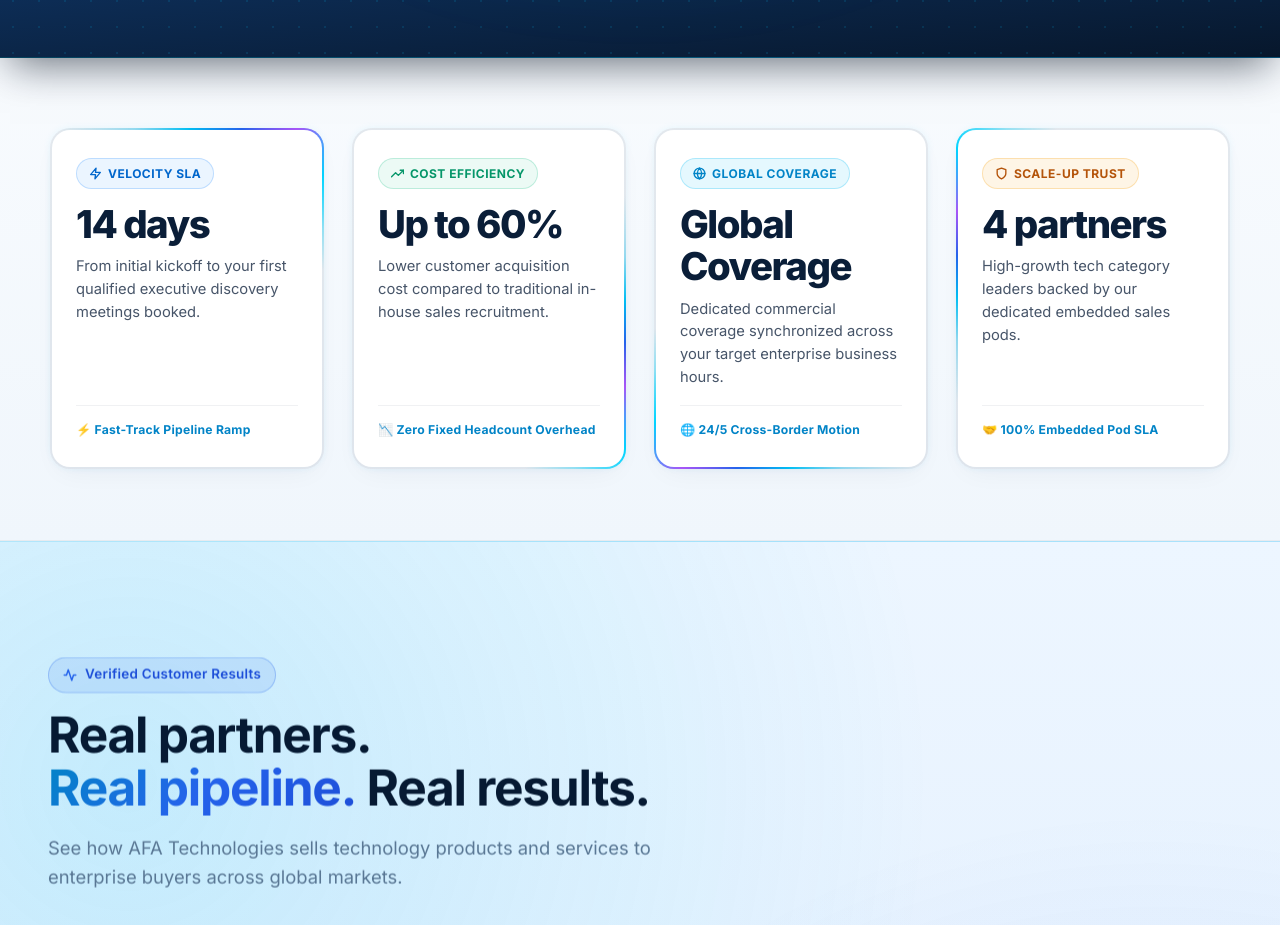
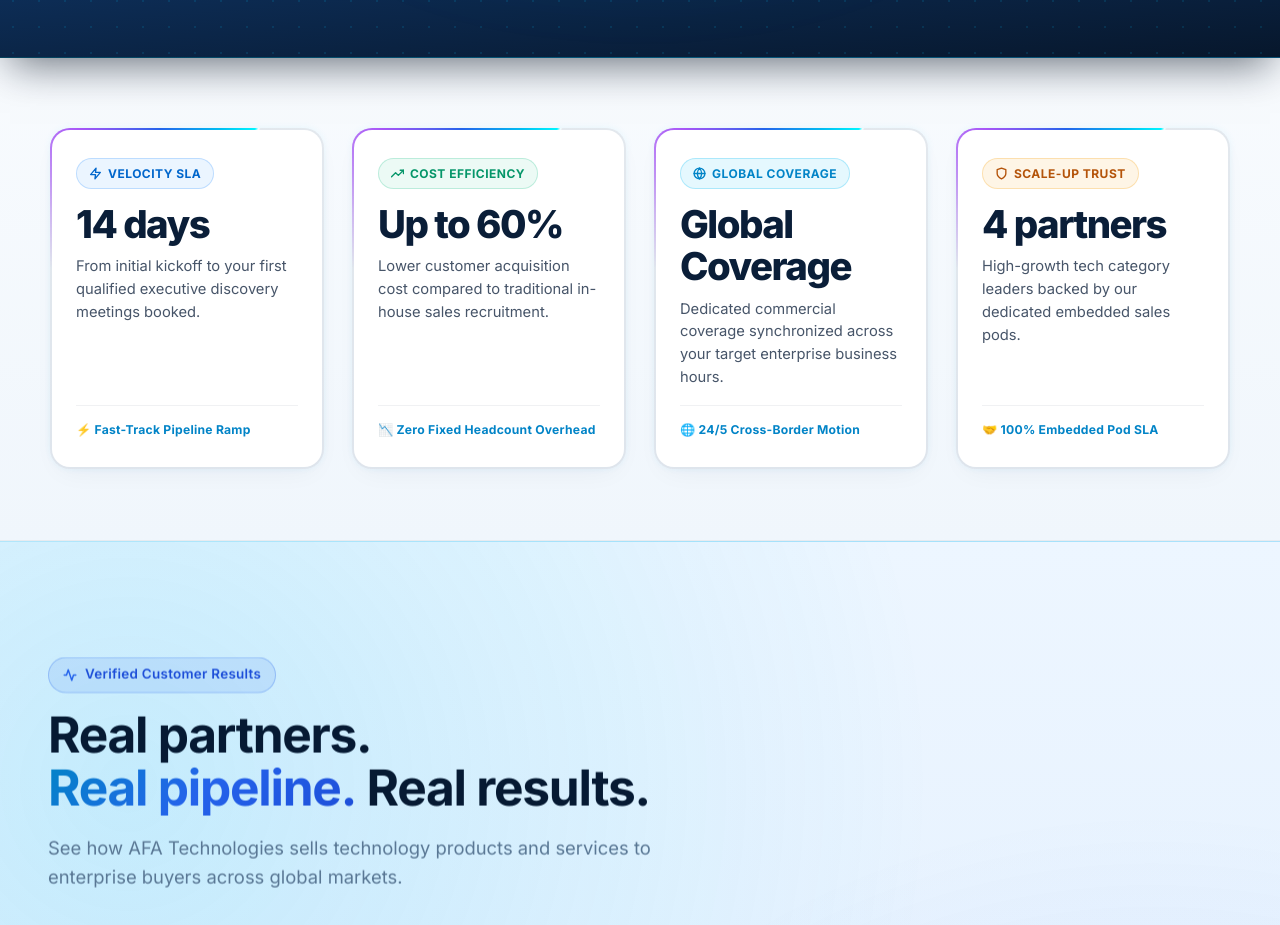
Before and after one commit to HafizTayyabNasir/AFATechnolgies, a Next.js app: page / in a window 1280 px wide. Shown: the part 1131-2056 px from the top of the page. Built offline with nearby package versions, Linux system fonts and the light colour scheme.

Commit message:
Synchronize border beam animation across 4 cards with sharp leading edge and gradient tail

```diff
--- a/AFA-Technologies-Website.html
+++ b/AFA-Technologies-Website.html
@@ -649,13 +649,9 @@ ul{margin:0;padding:0;list-style:none}
 .metrics-deck{display:grid;grid-template-columns:repeat(4,1fr);gap:clamp(16px,2.2vw,28px);margin-top:0}
 
 .metric-bento-card{position:relative;background:rgba(10,30,56,0.08);border-radius:20px;padding:clamp(22px,2.8vw,30px) clamp(18px,2.2vw,26px);display:flex;flex-direction:column;justify-content:space-between;box-shadow:0 10px 28px -10px rgba(10,30,56,0.06),0 0 10px -2px rgba(0,189,242,0.12);transition:transform .35s cubic-bezier(0.16,1,0.3,1),box-shadow .35s ease;overflow:hidden;isolation:isolate}
-.metric-bento-card::before{content:"";position:absolute;top:50%;left:50%;width:300%;height:300%;transform:translate(-50%,-50%);background:conic-gradient(from 0deg,transparent 0deg,transparent 60deg,rgba(0,189,242,0.35) 80deg,#00bdf2 98deg,#2563eb 115deg,#a855f7 130deg,#00d4ff 145deg,rgba(0,212,255,0.35) 160deg,transparent 175deg,transparent 360deg);animation:bentoBeamRotate 4s linear infinite;z-index:1}
+.metric-bento-card::before{content:"";position:absolute;top:50%;left:50%;width:300%;height:300%;transform:translate(-50%,-50%);background:conic-gradient(from 0deg,transparent 0deg,transparent 15deg,rgba(168,85,247,0) 20deg,rgba(168,85,247,0.35) 40deg,#a855f7 65deg,#2563eb 88deg,#00bdf2 108deg,#00f5ff 119deg,#ffffff 120deg,transparent 120.5deg,transparent 360deg);animation:bentoBeamRotate 4s linear infinite;z-index:1}
 .metric-bento-card::after{content:"";position:absolute;inset:2px;background:#ffffff;border-radius:18px;z-index:2;transition:background .3s ease}
 .metric-bento-card > *{position:relative;z-index:3}
-.metric-bento-card:nth-child(1)::before{animation-delay:0s}
-.metric-bento-card:nth-child(2)::before{animation-delay:-1s}
-.metric-bento-card:nth-child(3)::before{animation-delay:-2s}
-.metric-bento-card:nth-child(4)::before{animation-delay:-3s}
 .metric-bento-card:hover{transform:translateY(-5px);box-shadow:0 20px 42px -10px rgba(0,189,242,0.25),0 0 22px rgba(0,189,242,0.2)}
 @keyframes bentoBeamRotate{from{transform:translate(-50%,-50%) rotate(0deg)}to{transform:translate(-50%,-50%) rotate(360deg)}}
 @media (prefers-reduced-motion: reduce){.metric-bento-card::before{animation:none}}
--- a/app/globals.css
+++ b/app/globals.css
@@ -633,13 +633,9 @@ ul{margin:0;padding:0;list-style:none}
 .metrics-deck{display:grid;grid-template-columns:repeat(4,1fr);gap:clamp(16px,2.2vw,28px);margin-top:0}
 
 .metric-bento-card{position:relative;background:rgba(10,30,56,0.08);border-radius:20px;padding:clamp(22px,2.8vw,30px) clamp(18px,2.2vw,26px);display:flex;flex-direction:column;justify-content:space-between;box-shadow:0 10px 28px -10px rgba(10,30,56,0.06),0 0 10px -2px rgba(0,189,242,0.12);transition:transform .35s cubic-bezier(0.16,1,0.3,1),box-shadow .35s ease;overflow:hidden;isolation:isolate}
-.metric-bento-card::before{content:"";position:absolute;top:50%;left:50%;width:300%;height:300%;transform:translate(-50%,-50%);background:conic-gradient(from 0deg,transparent 0deg,transparent 60deg,rgba(0,189,242,0.35) 80deg,#00bdf2 98deg,#2563eb 115deg,#a855f7 130deg,#00d4ff 145deg,rgba(0,212,255,0.35) 160deg,transparent 175deg,transparent 360deg);animation:bentoBeamRotate 4s linear infinite;z-index:1}
+.metric-bento-card::before{content:"";position:absolute;top:50%;left:50%;width:300%;height:300%;transform:translate(-50%,-50%);background:conic-gradient(from 0deg,transparent 0deg,transparent 15deg,rgba(168,85,247,0) 20deg,rgba(168,85,247,0.35) 40deg,#a855f7 65deg,#2563eb 88deg,#00bdf2 108deg,#00f5ff 119deg,#ffffff 120deg,transparent 120.5deg,transparent 360deg);animation:bentoBeamRotate 4s linear infinite;z-index:1}
 .metric-bento-card::after{content:"";position:absolute;inset:2px;background:#ffffff;border-radius:18px;z-index:2;transition:background .3s ease}
 .metric-bento-card > *{position:relative;z-index:3}
-.metric-bento-card:nth-child(1)::before{animation-delay:0s}
-.metric-bento-card:nth-child(2)::before{animation-delay:-1s}
-.metric-bento-card:nth-child(3)::before{animation-delay:-2s}
-.metric-bento-card:nth-child(4)::before{animation-delay:-3s}
 .metric-bento-card:hover{transform:translateY(-5px);box-shadow:0 20px 42px -10px rgba(0,189,242,0.25),0 0 22px rgba(0,189,242,0.2)}
 @keyframes bentoBeamRotate{from{transform:translate(-50%,-50%) rotate(0deg)}to{transform:translate(-50%,-50%) rotate(360deg)}}
 @media (prefers-reduced-motion: reduce){.metric-bento-card::before{animation:none}}
```
